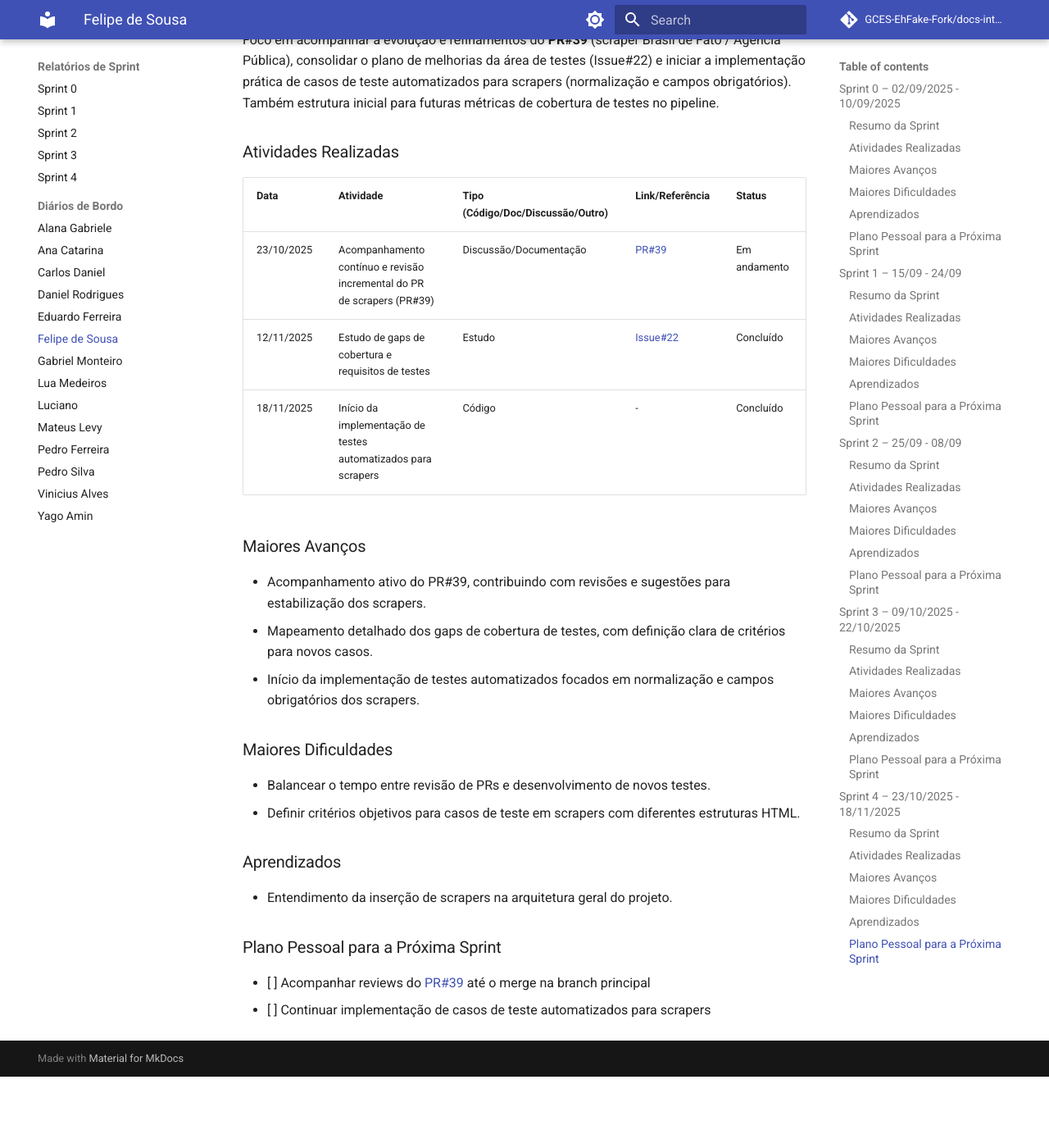
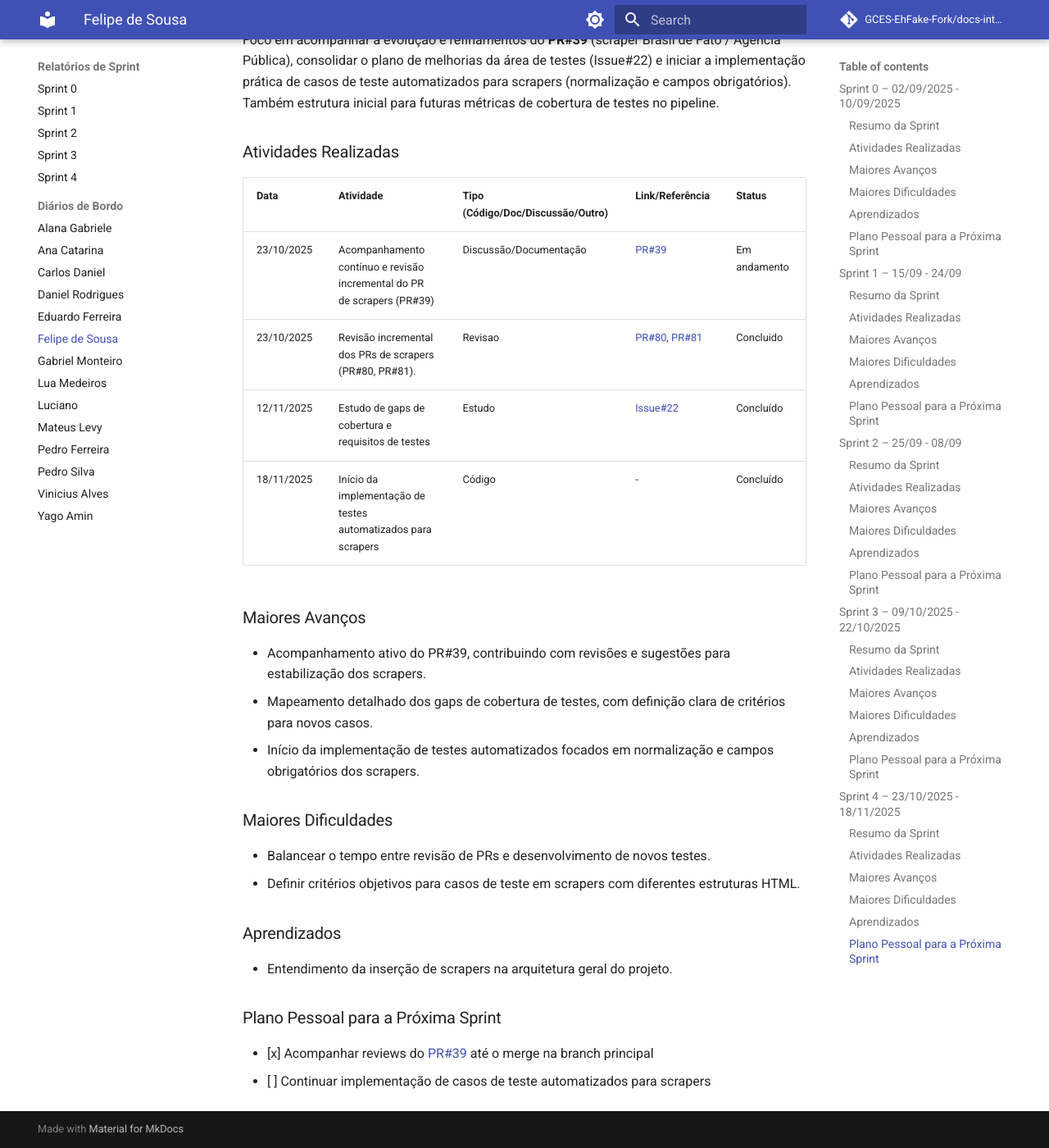
Before and after one commit to GCES-EhFake-Fork/docs-interno, an MkDocs documentation site: the page built from docs/diarios/diarioFelipe.md, in a window 1280 px wide and 1400 px high, scrolled down 6229 px. Shown: the whole window at 82% size. Built offline with MkDocs 1.6.1 and Material for MkDocs 9.7.7, drawn with Linux system fonts in a browser that asks for light colours; comment, search, counter and statistics services are not loaded; before the commit the page ends 7542 px from its top, so only the background shows below that.

Commit message:
Atualizar o diarioFelipe.md

```diff
--- a/docs/diarios/diarioFelipe.md
+++ b/docs/diarios/diarioFelipe.md
@@ -170,6 +170,7 @@ Foco em acompanhar a evolução e refinamentos do **PR#39** (scraper Brasil de F
 | Data       | Atividade                                                               | Tipo (Código/Doc/Discussão/Outro) | Link/Referência                                                   | Status       |
 | ---------- | ----------------------------------------------------------------------- | --------------------------------- | ----------------------------------------------------------------- | ------------ |
 | 23/10/2025 | Acompanhamento contínuo e revisão incremental do PR de scrapers (PR#39) | Discussão/Documentação            | [PR#39](https://github.com/EH-FAKE/check-up/pull/39)              | Em andamento |
+| 23/10/2025 | Revisão incremental dos PRs de scrapers (PR#80, PR#81).                 | Revisao                           | [PR#80](https://github.com/EH-FAKE/check-up/pull/80), [PR#81](https://github.com/EH-FAKE/check-up/pull/81)             | Concluido |
 | 12/11/2025 | Estudo de gaps de cobertura e requisitos de testes                      | Estudo                            | [Issue#22](https://github.com/GCES-EhFake-Fork/checkUp/issues/22) | Concluído    |
 | 18/11/2025 | Início da implementação de testes automatizados para scrapers           | Código                            | -                                                                 | Concluído    |
 
@@ -190,5 +191,5 @@ Foco em acompanhar a evolução e refinamentos do **PR#39** (scraper Brasil de F
 
 ### Plano Pessoal para a Próxima Sprint
 
-- [ ] Acompanhar reviews do [PR#39](https://github.com/EH-FAKE/check-up/pull/39) até o merge na branch principal
+- [x] Acompanhar reviews do [PR#39](https://github.com/EH-FAKE/check-up/pull/39) até o merge na branch principal
 - [ ] Continuar implementação de casos de teste automatizados para scrapers
```
